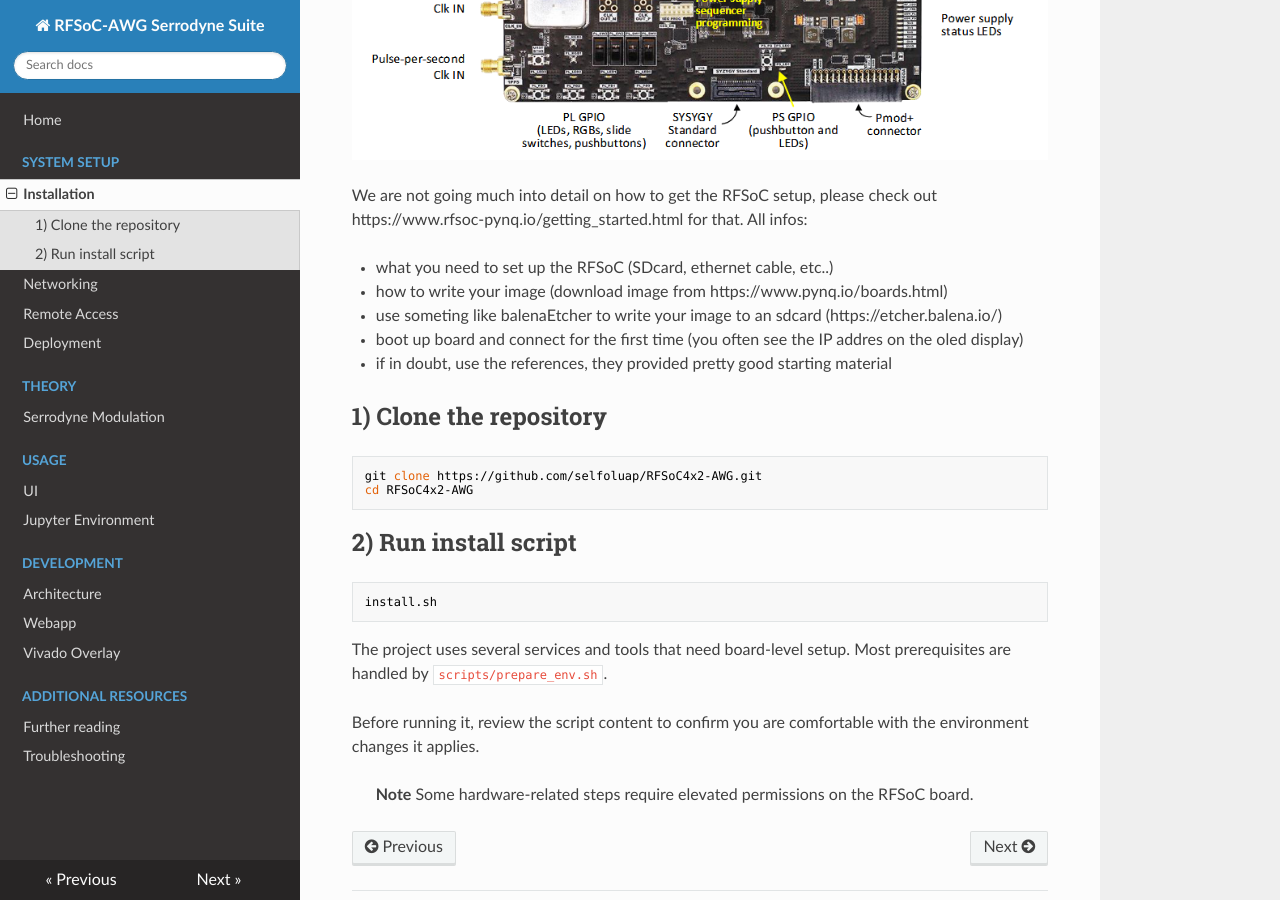
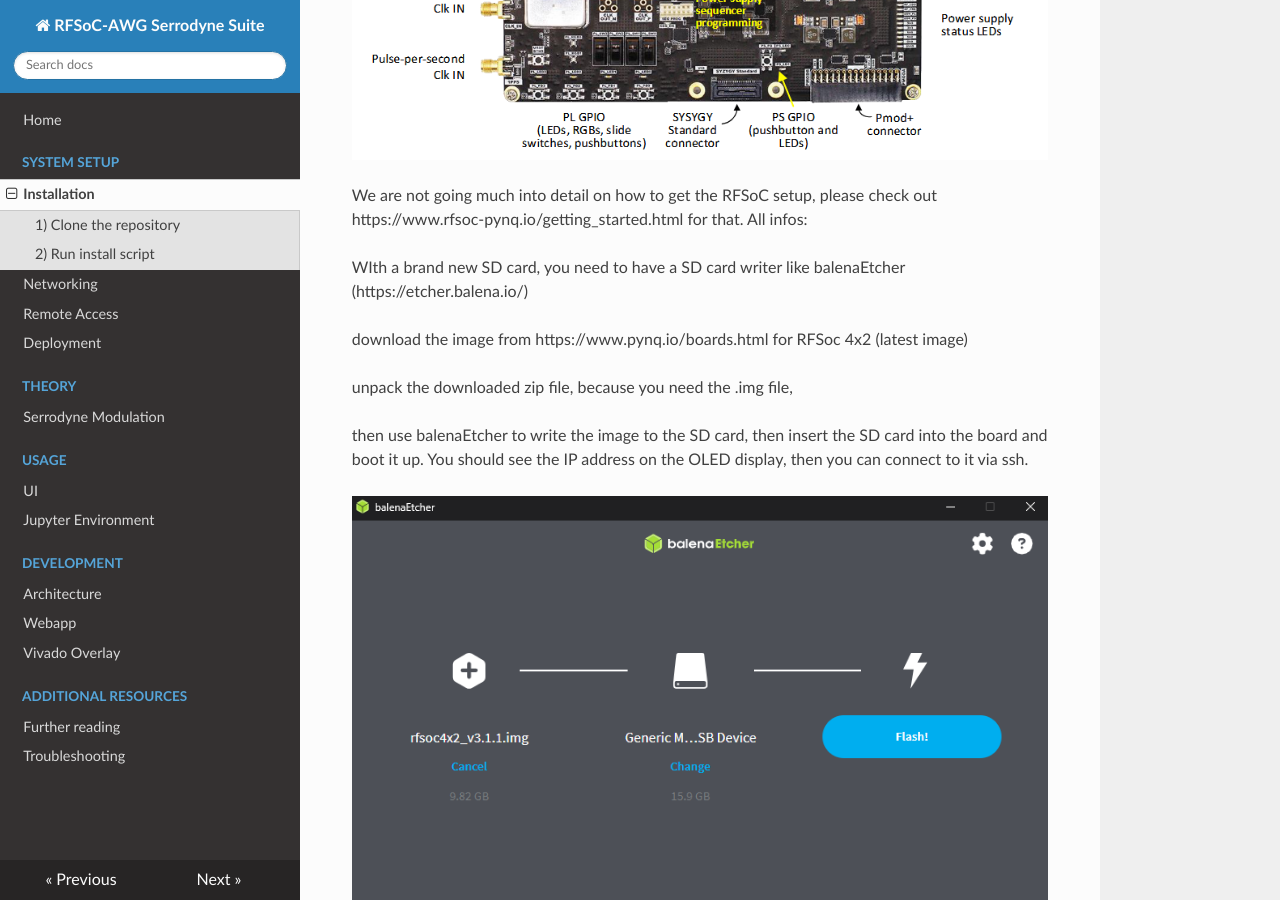
Before and after one commit to selfoluap/RFSoC4x2-AWG-docs, an MkDocs documentation site: the page built from docs/docs/installation.md, in a window 1280 px wide and 900 px high, scrolled down 628 px. Built offline with MkDocs 1.6.1, drawn with Linux system fonts in a browser that asks for light colours; nearby versions of some CDN libraries.

Commit message:
sc card paragraph

```diff
--- a/docs/docs/installation.md
+++ b/docs/docs/installation.md
@@ -6,6 +6,16 @@ This page explains how to get the project running on the RFSoC 4x2 board.
 
 We are not going much into detail on how to get the RFSoC setup, please check out https://www.rfsoc-pynq.io/getting_started.html for that.
 All infos:
+
+WIth a brand new SD card, you need to have a SD card writer like balenaEtcher (https://etcher.balena.io/)
+
+download the image from https://www.pynq.io/boards.html for RFSoc 4x2 (latest image)
+
+unpack the downloaded zip file, because you need the .img file,
+
+then use balenaEtcher to write the image to the SD card, then insert the SD card into the board and boot it up. You should see the IP address on the OLED display, then you can connect to it via ssh.
+
+![balenaEtcher writing the PYNQ image to an SD card](images/balena-etcher-write-pynq-image.png)
 
 - what you need to set up the RFSoC (SDcard, ethernet cable, etc..)
 - how to write your image (download image from https://www.pynq.io/boards.html)
```
Also changed, not shown: docs/docs/images/balena-etcher-write-pynq-image.png (added), docs/docs/images/image.png (added).
